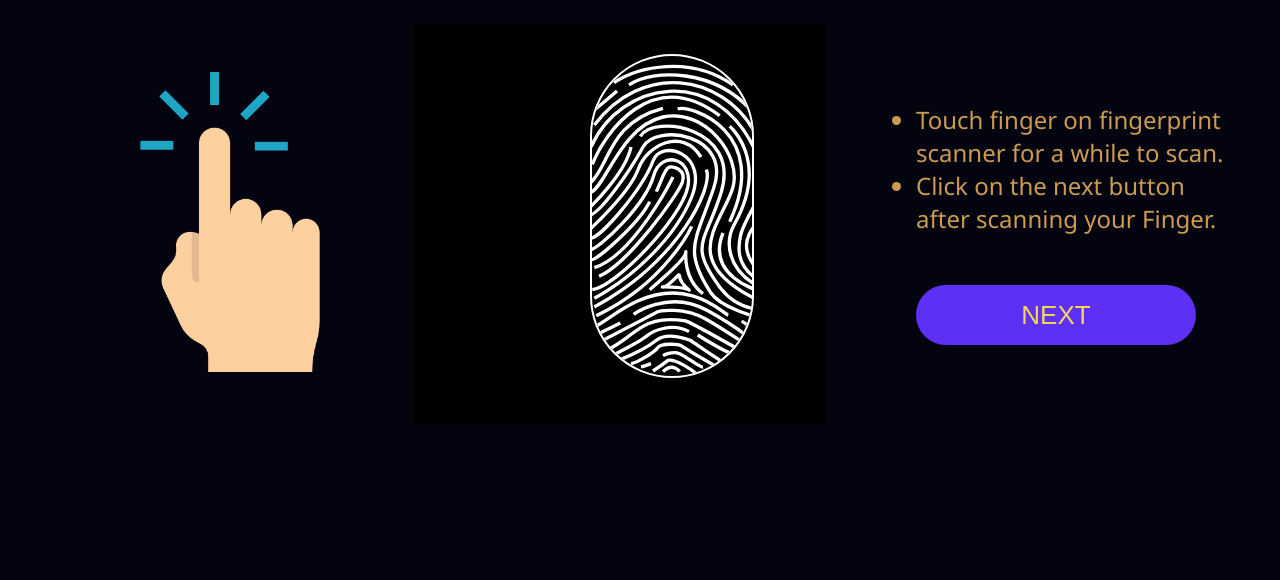
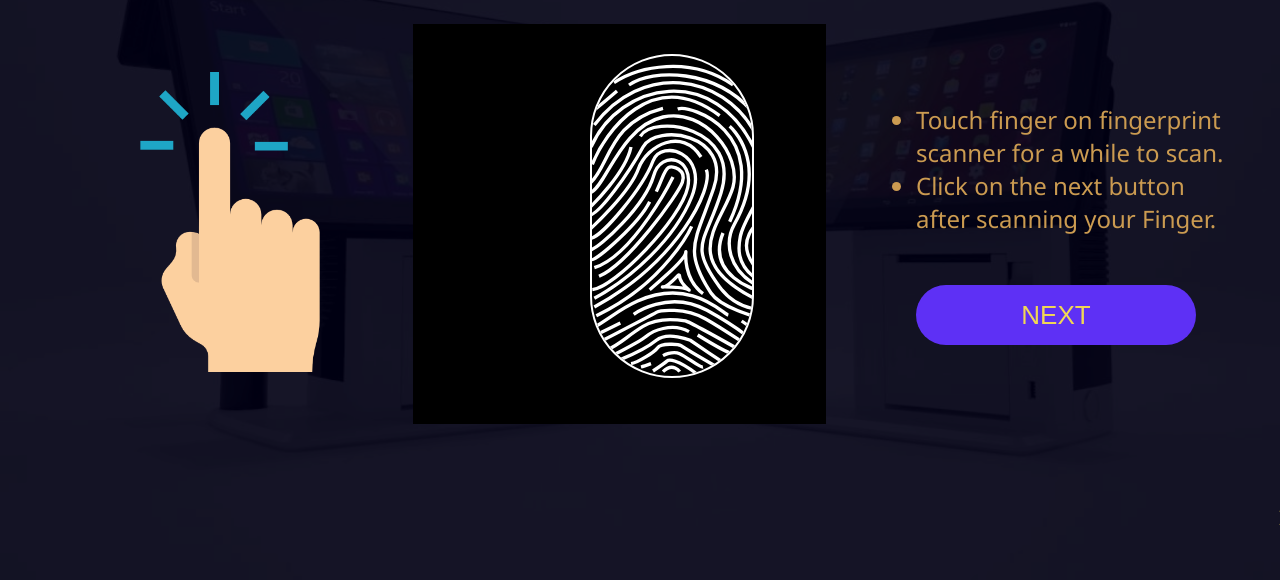
Before and after one commit to DigvijayDheer/Indian-Government-All-Scheme-Portal, a plain HTML site: page pages/fingerprint/fingerprint.html in a window 1280 px wide. Shown: the part 220-800 px from the top of the page. Drawn offline with Linux system fonts and the light colour scheme.

Commit message:
update-background

```diff
--- a/index.css
+++ b/index.css
@@ -2,7 +2,17 @@ body {
     margin: 0;
     padding: 0;
     box-sizing: border-box;
-    background-color: #040411;
+    background: url(images/bg.jpg);
+    background-position: center;
+    background-size: cover;
+    background-repeat: no-repeat;
+}
+
+.container {
+    height: 100vh;
+    width: 100vw;
+    background-color: rgba(1, 1, 20, 0.9);
+    overflow: hidden;
 }
 
 .welcomeNote {
--- a/pages/fingerprint/fingerprint.css
+++ b/pages/fingerprint/fingerprint.css
@@ -1,8 +1,18 @@
 body {
-  margin: 0;
-  padding: 0;
-  box-sizing: border-box;
-  background-color: #040411;
+    margin: 0;
+    padding: 0;
+    box-sizing: border-box;
+    background: url(../../images/bg.jpg);
+    background-position: center;
+    background-size: cover;
+    background-repeat: no-repeat;
+}
+
+.container {
+    height: 100vh;
+    width: 100vw;
+    background-color: rgba(1, 1, 20, 0.9);
+    overflow: hidden;
 }
 
 .welcomeNote {
--- a/pages/fingerprint/fingerprint.html
+++ b/pages/fingerprint/fingerprint.html
@@ -7,6 +7,7 @@
     <link rel="stylesheet" href="fingerprint.css">
 </head>
 <body>
+    <div class="container">
         <div class="welcomeNote">
             <img src="../../images/logo.png" alt="logo" width="100px">
             <span>INDIAN GOVERNMENT ALL SCHEME ONE PORTAL</span>
@@ -78,5 +79,6 @@
             </div>
         </div>
         <marquee behavior="scroll" direction="left">Indian Government All Scheme Portal | Here you can register to those schemes,which are suitable for you.  |  भारत सरकार सभी योजना पोर्टल | यहां आप उन योजनाओं में पंजीकरण कर सकते हैं, जो आपके लिए उपयुक्त हैं। केवल एक क्लिक द्वारा कोई भी योजना चुनें |</marquee>
+    </div>
 </body>
 </html>
--- a/pages/languages/languages.css
+++ b/pages/languages/languages.css
@@ -2,7 +2,17 @@ body {
     margin: 0;
     padding: 0;
     box-sizing: border-box;
-    background-color: #040411;
+    background: url(../../images/bg.jpg);
+    background-position: center;
+    background-size: cover;
+    background-repeat: no-repeat;
+}
+
+.container {
+    height: 100vh;
+    width: 100vw;
+    background-color: rgba(1, 1, 20, 0.9);
+    overflow: hidden;
 }
 
 .welcomeNote {
--- a/pages/registration/registration.css
+++ b/pages/registration/registration.css
@@ -2,7 +2,17 @@ body {
     margin: 0;
     padding: 0;
     box-sizing: border-box;
-    background-color: #040411;
+    background: url(../../images/bg.jpg);
+    background-position: center;
+    background-size: cover;
+    background-repeat: no-repeat;
+}
+
+.container {
+    height: 100vh;
+    width: 100vw;
+    background-color: rgba(1, 1, 20, 0.9);
+    overflow: hidden;
 }
 
 .welcomeNote {
--- a/pages/selectCard/selectCard.css
+++ b/pages/selectCard/selectCard.css
@@ -2,9 +2,18 @@ body {
     margin: 0;
     padding: 0;
     box-sizing: border-box;
-    background-color: #040411;
+    background: url(../../images/bg.jpg);
+    background-position: center;
+    background-size: cover;
+    background-repeat: no-repeat;
 }
 
+.container {
+    height: 100vh;
+    width: 100vw;
+    background-color: rgba(1, 1, 20, 0.9);
+    overflow: hidden;
+}
 
 .welcomeNote {
     display: flex;
```
Also changed, not shown: index.html (+2 -0 lines), pages/languages/languages.html (+2 -0 lines), pages/registration/registration.html (+2 -0 lines), pages/selectCard/selectCard.html (+2 -0 lines), images/bg.jpg (added). Lines whose indentation alone changed are shown as unchanged.
